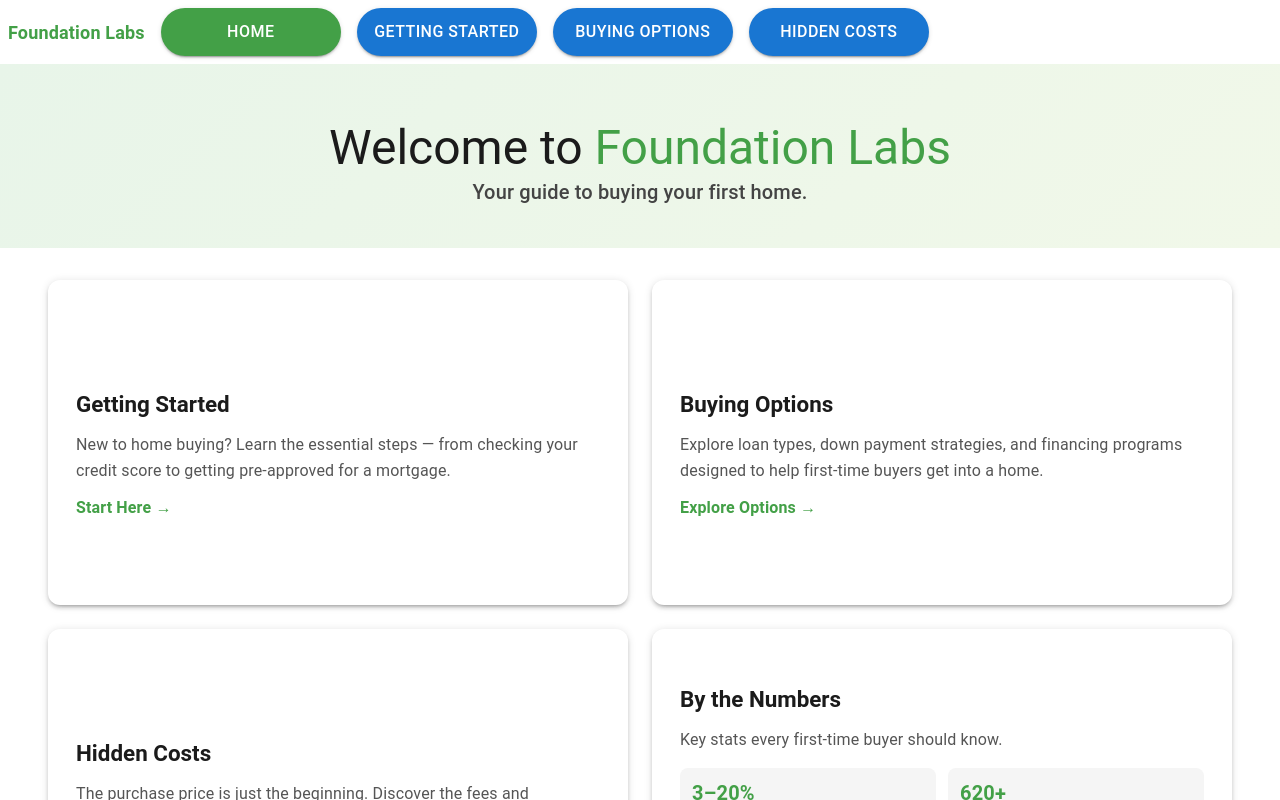
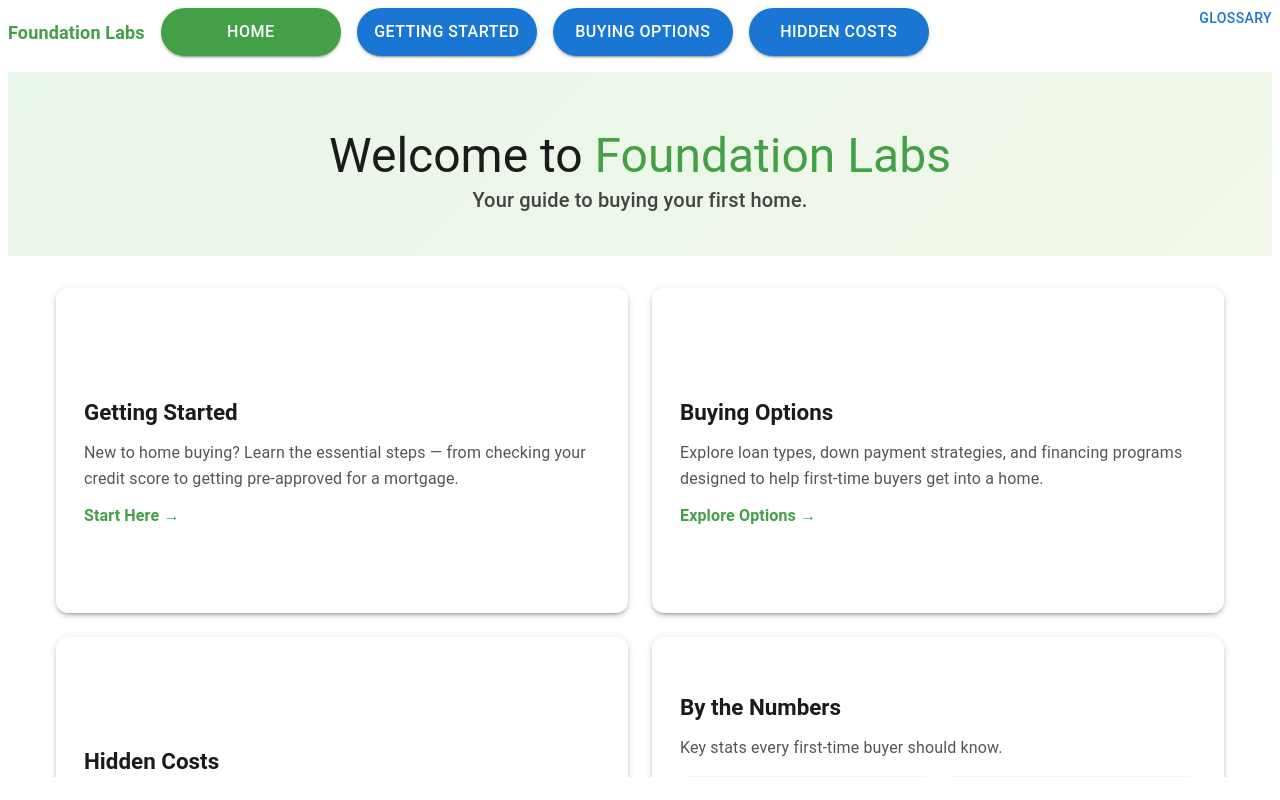
Before and after one commit to PerpetualLink/CS422, a React (Vite) app: page / in a window 1280 px wide. Built offline with nearby package versions, Linux system fonts and the light colour scheme; some icons are missing.

Commit message:
setup for glossary page

```diff
--- a/src/App.jsx
+++ b/src/App.jsx
@@ -5,6 +5,7 @@ import Home from "./pages/Home";
 import GettingStarted from "./pages/GettingStarted";
 import BuyingOptions from "./pages/BuyingOptions";
 import HiddenCosts from "./pages/HiddenCosts";
+import Glossary from "./shared/Glossary";
 
 function App () {
     const [currentPage, setCurrentPage] = useState(0);
@@ -60,6 +61,7 @@ function App () {
                     <HiddenCosts />
                 )}
             </div>
+            <Glossary />
         </div>
     );
 }
--- a/src/app.scss
+++ b/src/app.scss
@@ -40,5 +40,6 @@ body {
 
 .pageContainer {
     display: flex;
-    height: calc(100vh - 64px);
+    height: calc(100vh - 95px);
+    padding: 8px;
 }
--- a/src/shared/glossary.jsx
+++ b/src/shared/glossary.jsx
@@ -1,6 +1,11 @@
+import { Button } from "@mui/material";
+import "./Glossary.scss";
+
 function Glossary() {
     return (
-        <div></div>
+        <div className={"container"}>
+            <Button>{"Glossary"}</Button>
+        </div>
     );
 }
 
--- a/src/shared/glossary.scss
+++ b/src/shared/glossary.scss
@@ -0,0 +1,5 @@
+.container {
+    position: absolute;
+    top: 0;
+    right: 0;
+}
```
